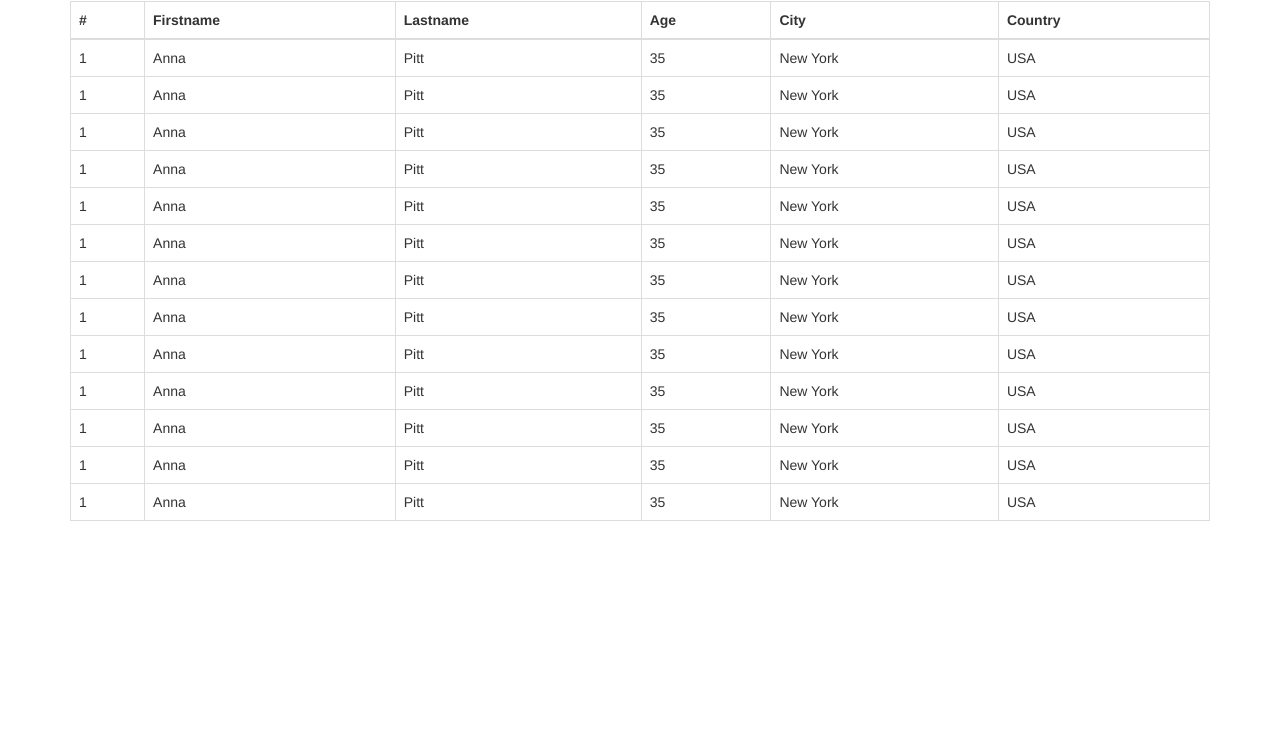
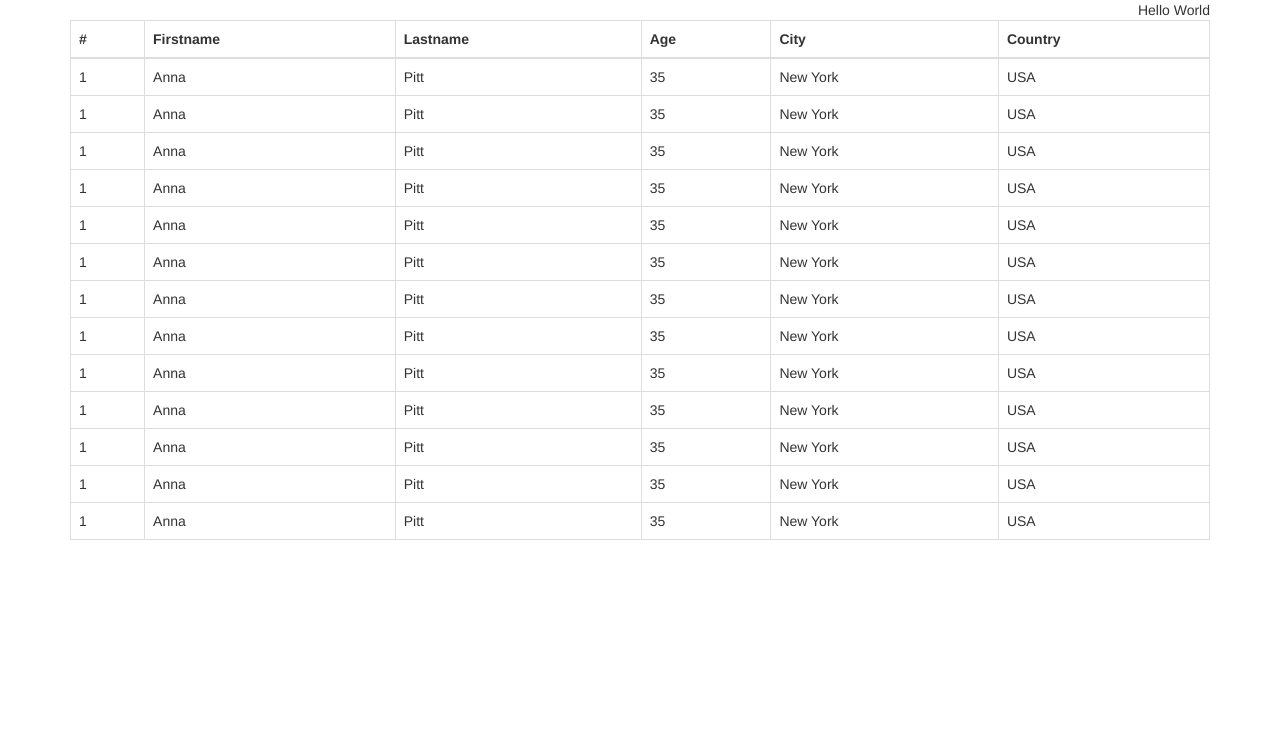
Before and after one commit to lakshitha212/Exporter, a website: page index.html in a window 1280 px wide. Shown: the part 63-800 px from the top of the page. Drawn offline with Linux system fonts and the light colour scheme; files that its build step writes are made by us from their sources.

Commit message:
change js

```diff
--- a/index.html
+++ b/index.html
@@ -5,15 +5,15 @@
     <meta charset="UTF-8">
     <title>Exporter</title>
     <!-- bower:css -->
-    <link rel="stylesheet" href="bower_components/bootstrap/dist/css/bootstrap.css"/>
+    <link rel="stylesheet" href="bower_components/bootstrap/dist/css/bootstrap.css" />
+    <link rel="stylesheet" href="bower_components/components-font-awesome/css/font-awesome.css" />
     <!-- endbower -->
 </head>
 <body>
 <div class="container">
-    <div class="row">
-        <div class="col-md-12"></div>
-    </div>
     <h2>Table</h2>
+    <section class="content">
+        <div id="content_tbl">
             <div class="table-responsive">
                 <table class="table table-bordered ">
                     <thead>
@@ -135,6 +135,8 @@
                 </table>
             </div>
         </div>
+    </section>
+</div>
 <!-- bower:js -->
 <script src="bower_components/jquery/dist/jquery.js"></script>
 <script src="bower_components/bootstrap/dist/js/bootstrap.js"></script>
@@ -142,7 +144,8 @@
 <script type="text/javascript" src="js/exporter.js"></script>
 <script type="text/javascript">
     $('body').exporter({
-        color: ["#F1BB5F", "#59D2FB", "#967EA3", "#F3DFE4", "#AB92B2", "#5D5A89", "#A2BFD8"]
+        _id: "content_tbl",//container id
+        _align: "text-right"//display
     });
 </script>
 </body>
--- a/js/exporter.js
+++ b/js/exporter.js
@@ -6,10 +6,19 @@
     'use strict';
     $.fn.exporter = function (options) {
         var settings = $.extend({
-            color: ["#F1BB5F", "#59D2FB", "#967EA3", "#F3DFE4", "#AB92B2", "#5D5A89", "#A2BFD8"],
-            serverUrl: "",
-            webServiceURL: ""
+            _id: "",
+            _align: "text-right"
         }, options);
         console.log(settings);
+        $('#content_tbl').prepend(
+            $("<div/>", {
+                class: "row " + settings._align
+            }).append(
+                $("<div/>", {
+                    text: "Hello World",
+                    class: "col-md-12"
+                })
+            )
+        );
     };
 }(jQuery));
```
Lines whose indentation alone changed are shown as unchanged.
